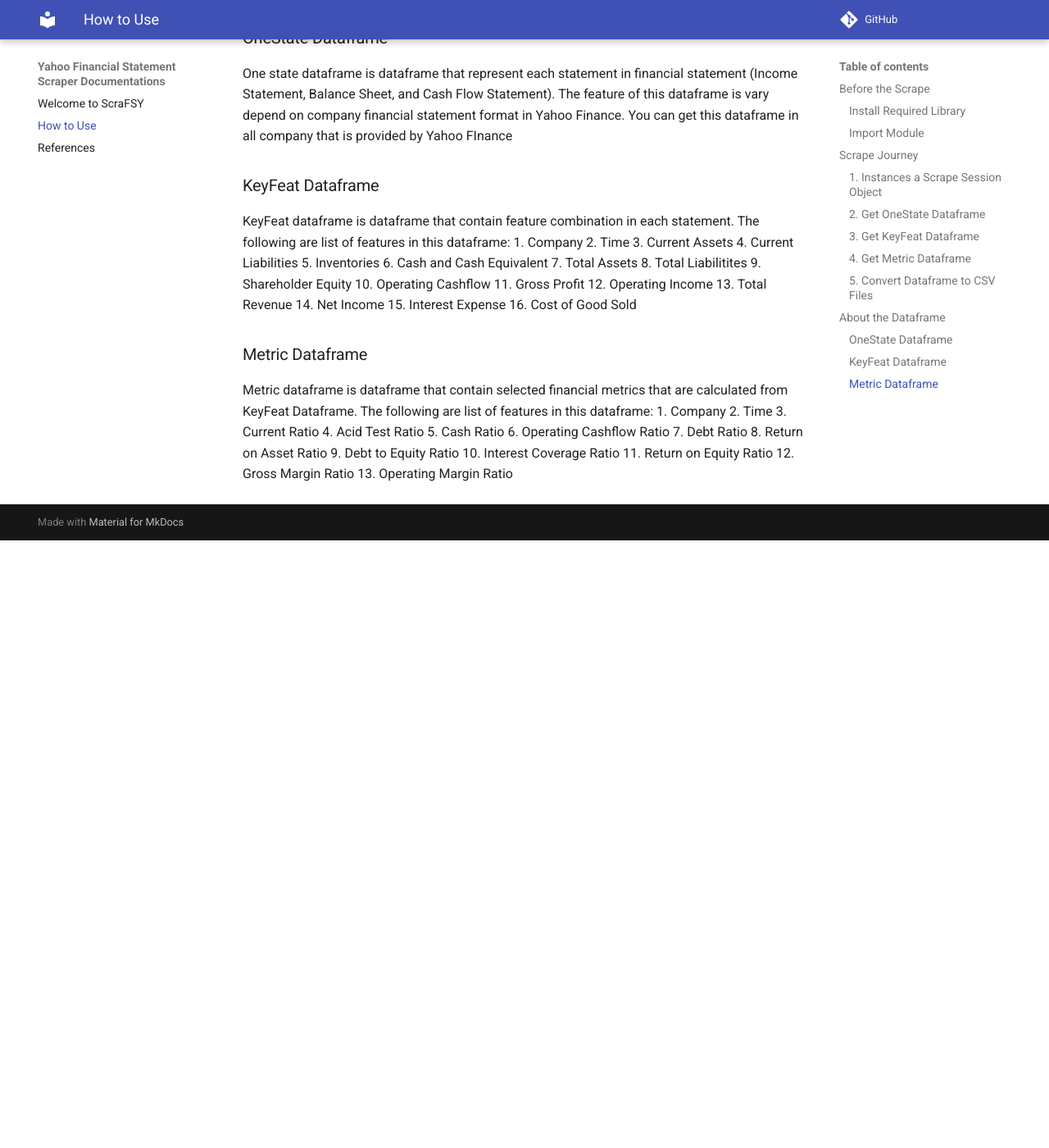
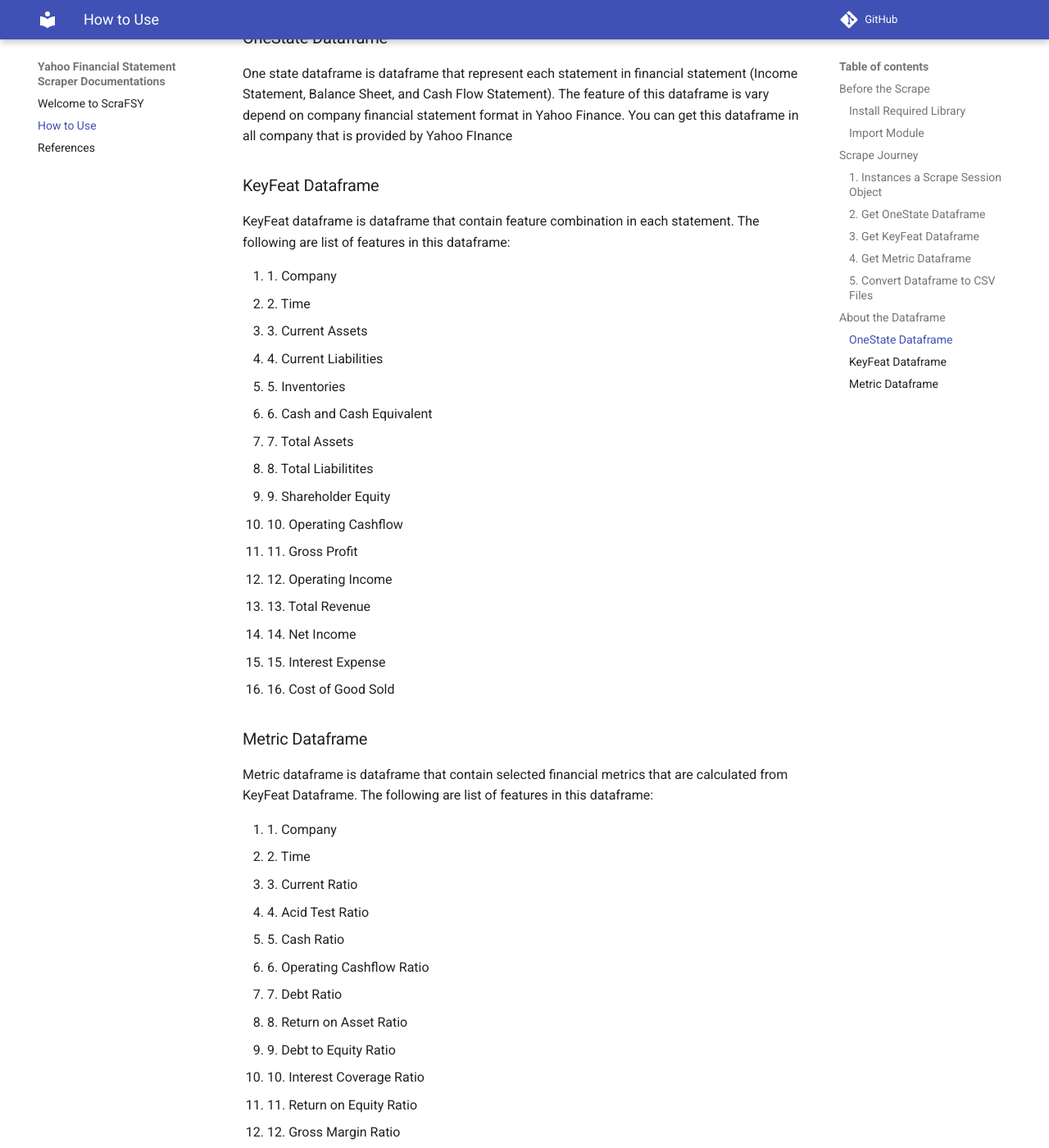
Before and after one commit to ryanalhakim27/Yahoo-Fincancial-Statement-Scraper, an MkDocs documentation site: the page built from docs/how to use.md, in a window 1280 px wide and 1400 px high, scrolled down 3500 px. Shown: the whole window at 82% size. Built offline with MkDocs 1.6.1 and Material for MkDocs 9.7.7, drawn with Linux system fonts in a browser that asks for light colours; comment, search, counter and statistics services are not loaded; before the commit the page ends 4159 px from its top, so only the background shows below that; some of the changed text lies outside the part shown.

```diff
--- a/docs/how to use.md
+++ b/docs/how to use.md
@@ -99,35 +99,40 @@ One state dataframe is dataframe that represent each statement in financial stat
 
 ### KeyFeat Dataframe
 KeyFeat dataframe is dataframe that contain feature combination in each statement. The following are list of features in this dataframe:
-1. Company
-2. Time
-3. Current Assets
-4. Current Liabilities
-5. Inventories
-6. Cash and Cash Equivalent
-7. Total Assets
-8. Total Liabilitites
-9. Shareholder Equity
-10. Operating Cashflow
-11. Gross Profit
-12. Operating Income
-13. Total Revenue
-14. Net Income
-15. Interest Expense
-16. Cost of Good Sold
+<ol>
+  <li>1. Company</li>
+  <li>2. Time</li>
+  <li>3. Current Assets</li>
+  <li>4. Current Liabilities</li>
+  <li>5. Inventories</li>
+  <li>6. Cash and Cash Equivalent</li>
+  <li>7. Total Assets</li>
+  <li>8. Total Liabilitites</li>
+  <li>9. Shareholder Equity</li>
+  <li>10. Operating Cashflow</li>
+  <li>11. Gross Profit</li>
+  <li>12. Operating Income</li>
+  <li>13. Total Revenue</li>
+  <li>14. Net Income</li>
+  <li>15. Interest Expense</li>
+  <li>16. Cost of Good Sold</li>
+</ol>
+
 
 ### Metric Dataframe
 Metric dataframe is dataframe that contain selected financial metrics that are calculated from KeyFeat Dataframe. The following are list of features in this dataframe:
-1. Company
-2. Time
-3. Current Ratio
-4. Acid Test Ratio
-5. Cash Ratio
-6. Operating Cashflow Ratio
-7. Debt Ratio
-8. Return on Asset Ratio
-9. Debt to Equity Ratio
-10. Interest Coverage Ratio
-11. Return on Equity Ratio
-12. Gross Margin Ratio
-13. Operating Margin Ratio
+<ol>
+  <li>1. Company</li>
+  <li>2. Time</li>
+  <li>3. Current Ratio</li>
+  <li>4. Acid Test Ratio</li>
+  <li>5. Cash Ratio</li>
+  <li>6. Operating Cashflow Ratio</li>
+  <li>7. Debt Ratio</li>
+  <li>8. Return on Asset Ratio</li>
+  <li>9. Debt to Equity Ratio</li>
+  <li>10. Interest Coverage Ratio</li>
+  <li>11. Return on Equity Ratio</li>
+  <li>12. Gross Margin Ratio</li>
+  <li>13. Operating Margin Ratio</li>
+</ol>
```
Also changed, not shown: 2 other files.
